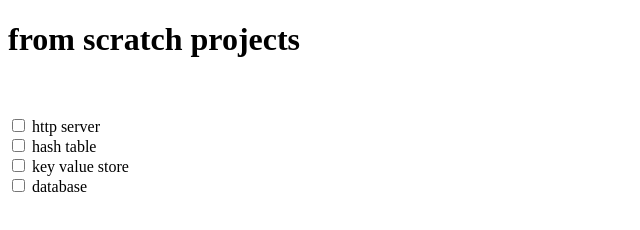
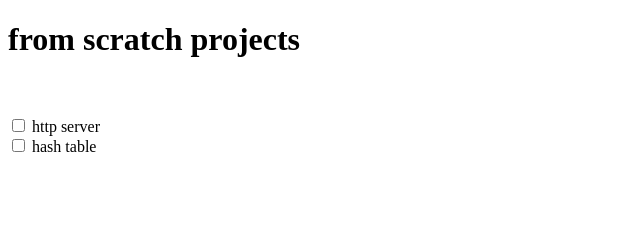
Before and after one commit to dhruvdabhi101/scratch, a plain HTML site: page index.html in a window 1280 px wide. Shown: the whole page, without its empty margins (0-640 px from the left). Drawn offline with Linux system fonts and the light colour scheme.

Commit message:
removed unnesesary projects

```diff
--- a/index.html
+++ b/index.html
@@ -14,6 +14,4 @@
 <br />
 
 <input type="checkbox" placeholder="http server" readonly onclick="return false;" /> http server<br />
-<input type="checkbox" placeholder="http server" readonly onclick="return false;" /> hash table<br />
-<input type="checkbox" placeholder="http server" readonly onclick="return false;" /> key value store<br />
-<input type="checkbox" placeholder="http server" readonly onclick="return false;" /> database<br />
+<input type="checkbox" placeholder="hash table" readonly onclick="return false;" /> hash table<br />
```
